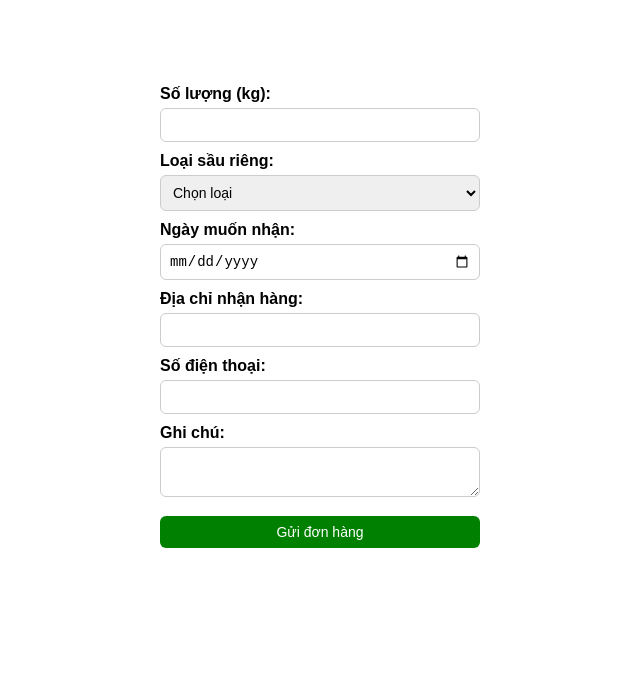
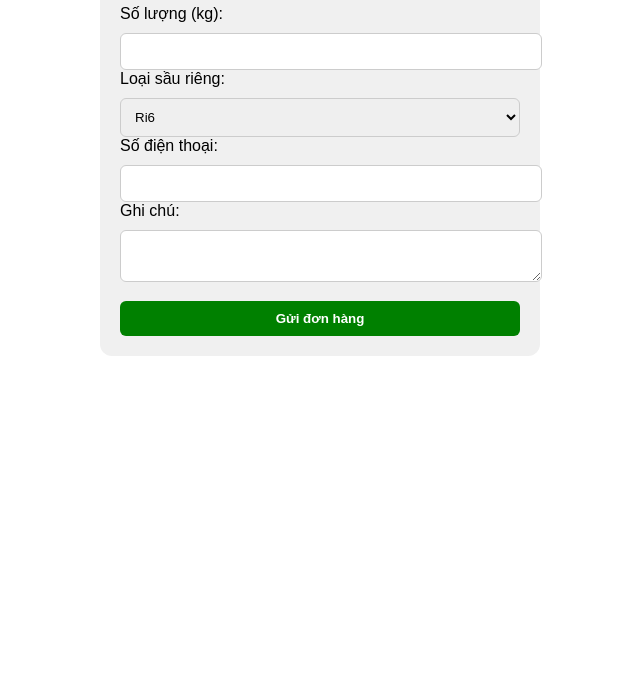
Before and after one commit to luong159/Sauriengkhonghoachat, a plain HTML site: page index.html in a window 1280 px wide. Shown: the part 111-800 px from the top of the page, without its empty margins (320-960 px from the left). Drawn offline with Linux system fonts and the light colour scheme.

Commit message:
Update index.html

```diff
--- a/index.html
+++ b/index.html
@@ -3,135 +3,76 @@
 <head>
   <meta charset="UTF-8" />
   <meta name="viewport" content="width=device-width, initial-scale=1.0"/>
-  <title>Đặt Mua Sầu Riêng</title>
+  <title>Đặt sầu riêng</title>
   <style>
-    * { margin: 0; padding: 0; box-sizing: border-box; }
-    body, html { height: 100%; font-family: Arial, sans-serif; }
-
-    .hero {
-      background-image: url('cover.jpg');
-      background-size: cover;
-      background-position: center;
-      min-height: 100vh;
-      display: flex;
-      justify-content: center;
-      align-items: center;
-      flex-direction: column;
+    body {
+      font-family: Arial, sans-serif;
       padding: 20px;
     }
-
-    h1 {
-      font-size: 28px;
-      margin-bottom: 12px;
-      text-align: center;
-      color: #fff;
+    .form-box {
+      max-width: 400px;
+      margin: auto;
+      padding: 20px;
+      background: #f0f0f0;
+      border-radius: 12px;
     }
-
-    .form-box {
-      background-color: rgba(255, 255, 255, 0.95);
-      padding: 20px;
-      border-radius: 12px;
-      width: 90%;
-      max-width: 360px;
-      color: black;
-    }
-
-    .form-box label {
-      font-weight: bold;
-      display: block;
+    input, select, textarea {
+      width: 100%;
+      padding: 10px;
       margin-top: 10px;
-    }
-
-    .form-box input,
-    .form-box select,
-    .form-box textarea,
-    .form-box button {
-      width: 100%;
-      padding: 8px;
-      margin-top: 5px;
       border-radius: 6px;
       border: 1px solid #ccc;
-      font-size: 14px;
     }
-
-    .form-box button {
+    button {
+      margin-top: 15px;
+      padding: 10px;
+      width: 100%;
       background-color: green;
       color: white;
       border: none;
-      margin-top: 15px;
+      border-radius: 6px;
       cursor: pointer;
-    }
-
-    .success-message {
-      font-size: 18px;
       font-weight: bold;
-      color: green;
-      background-color: white;
-      padding: 20px;
-      border-radius: 12px;
-      text-align: center;
     }
   </style>
-
-  <script src="https://cdn.jsdelivr.net/npm/emailjs-com@2.6.4/dist/email.min.js"></script>
 </head>
 <body>
-  <div class="hero" id="main">
-    <h1>Đặt Mua Sầu Riêng Tươi Ngon</h1>
-    <div class="form-box" id="form-container">
-      <form id="orderForm">
-        <label>Số lượng (kg):</label>
-        <input type="number" name="quantity" required>
+  <div class="form-box">
+    <h2>Đặt sầu riêng</h2>
+    <form id="orderForm">
+      <label for="kg">Số lượng (kg):</label>
+      <input type="number" id="kg" required />
 
-        <label>Loại sầu riêng:</label>
-        <select name="type" required>
-          <option value="">Chọn loại</option>
-          <option value="Ri6">Ri6</option>
-          <option value="Monthong">Monthong</option>
-        </select>
+      <label for="type">Loại sầu riêng:</label>
+      <select id="type">
+        <option value="Ri6">Ri6</option>
+        <option value="Thái">Thái</option>
+        <option value="Khác">Khác</option>
+      </select>
 
-        <label>Ngày muốn nhận:</label>
-        <input type="date" name="date" required>
+      <label for="phone">Số điện thoại:</label>
+      <input type="text" id="phone" required />
 
-        <label>Địa chỉ nhận hàng:</label>
-        <input type="text" name="address" required>
+      <label for="note">Ghi chú:</label>
+      <textarea id="note"></textarea>
 
-        <label>Số điện thoại:</label>
-        <input type="tel" name="phone" required>
-
-        <label>Ghi chú:</label>
-        <textarea name="note" rows="2"></textarea>
-
-        <button type="submit">Gửi đơn hàng</button>
-      </form>
-    </div>
+      <button type="submit">Gửi đơn hàng</button>
+    </form>
   </div>
 
   <script>
-    (function() {
-      emailjs.init("public_BvdJbW41k290678G3");
-    })();
+    document.getElementById("orderForm").addEventListener("submit", function (e) {
+      e.preventDefault();
+      const kg = document.getElementById("kg").value;
+      const type = document.getElementById("type").value;
+      const phone = document.getElementById("phone").value;
+      const note = document.getElementById("note").value;
 
-    document.getElementById("orderForm").addEventListener("submit", function(e) {
-      e.preventDefault();
+      const message = `Đơn hàng sầu riêng:\n- Số lượng: ${kg}kg\n- Loại: ${type}\n- SĐT: ${phone}\n- Ghi chú: ${note}`;
+      const encoded = encodeURIComponent(message);
+      const zaloLink = `https://zalo.me/0867819621?text=${encoded}`;
 
-      const formData = {
-        quantity: this.quantity.value,
-        type: this.type.value,
-        date: this.date.value,
-        address: this.address.value,
-        phone: this.phone.value,
-        note: this.note.value
-      };
-
-      emailjs.send("service_r0ffdvy", "template_soeu8kq", formData)
-        .then(function(response) {
-          document.getElementById("form-container").innerHTML =
-            '<div class="success-message">Đơn hàng đã được gửi thành công!</div>';
-        }, function(error) {
-          alert("Lỗi gửi đơn hàng. Vui lòng thử lại.");
-          console.error("EmailJS Error:", error);
-        });
+      window.open(zaloLink, "_blank");
     });
   </script>
 </body>
```
